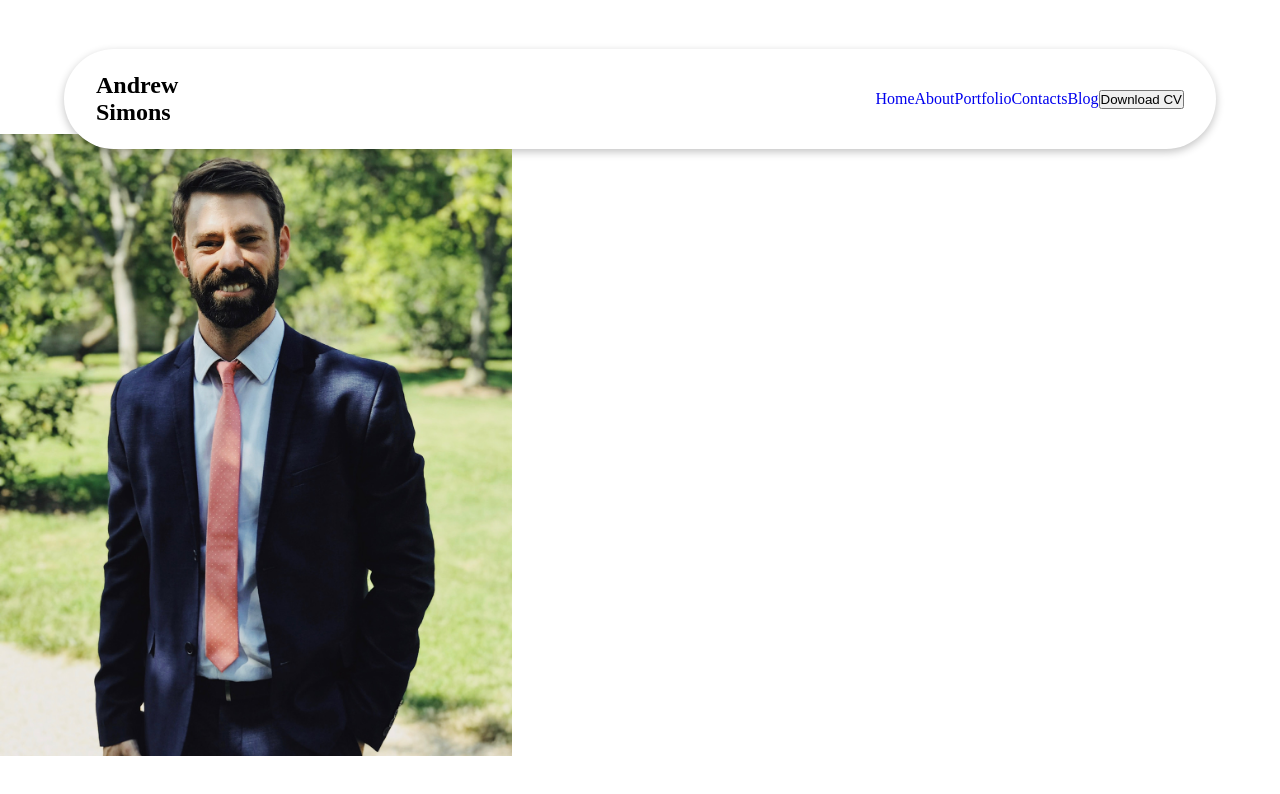
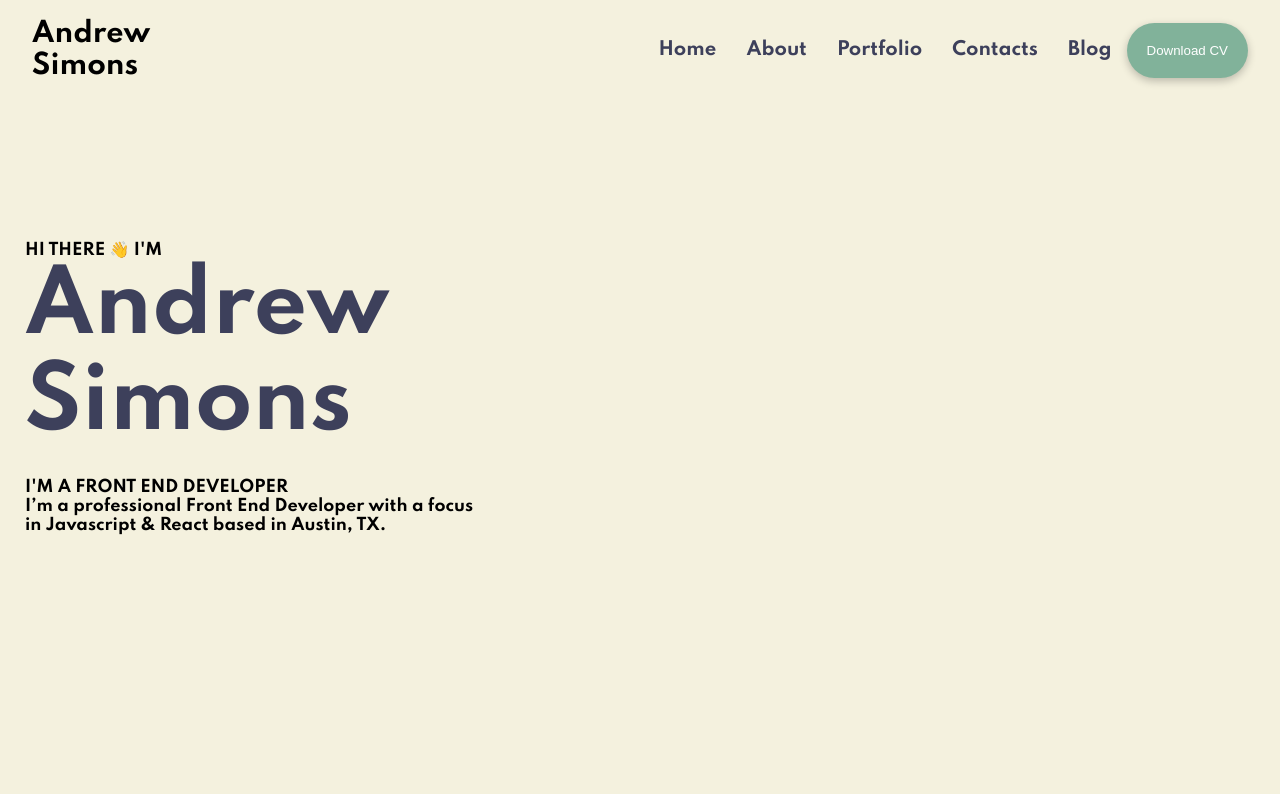
Before and after one commit to AndrewSimons3/devPortfolio, a React (Create React App) app: page / in a window 1280 px wide. Shown: the top 794 px of the page. Built offline with nearby package versions, Linux system fonts and the light colour scheme.

Commit message:
added hero page title summary nav

```diff
--- a/public/index.html
+++ b/public/index.html
@@ -15,6 +15,9 @@
       user's mobile device or desktop. See https://developers.google.com/web/fundamentals/web-app-manifest/
     -->
 		<link rel="manifest" href="%PUBLIC_URL%/manifest.json" />
+		<style>
+			@import url('https://fonts.googleapis.com/css2?family=Spartan:wght@700&display=swap');
+		</style>
 		<!--
       Notice the use of %PUBLIC_URL% in the tags above.
       It will be replaced with the URL of the `public` folder during the build.
--- a/src/components/Header.js
+++ b/src/components/Header.js
@@ -22,46 +22,58 @@ const Header = () => {
 					<li>
 						<a href='#'>Blog</a>
 					</li>
-					<button>Download CV</button>
+					<Button>Download CV</Button>
 				</ul>
 			</Nav>
-		</Container>
+			</Container>
+
 	);
 }
 
 const Container = styled.div`
-  height: 70px;
-  width: 100%;
-  display: flex;
-  align-items: center;
-  justify-content: center;
-  margin-top: 4rem;
-
-`
+	display: flex;
+	justify-content: center;
+`;
 
 const Nav = styled.nav`
-	width: 90%;
+	width: 100%;
 	height: 100px;
 	display: flex;
 	align-items: center;
 	padding: 2rem;
 	border-radius: 100px;
-	z-index: 100;
-	background-color: #fff;
-	box-shadow: rgba(0, 0, 0, 0.24) 0px 3px 8px;
 	position: fixed;
+	font-size: 18px;
 
 	ul {
-    width: 100%;
+		width: 100%;
 		display: flex;
-    justify-content: flex-end;
+		justify-content: flex-end;
+		align-items: center;
 		flex-direction: row;
 		list-style-type: none;
 	}
 
+	li {
+		padding: 0 15px;
+	}
+
 	a {
 		text-decoration: none;
+
+		color: #3d405b;
 	}
 `;
 
+const Button = styled.button`
+	text-decoration: none;
+	padding: 20px;
+	border-radius: 50px;
+	border: none;
+	background-color: #81b29a;
+	color: #fff;
+	cursor: pointer;
+	box-shadow: rgba(0, 0, 0, 0.24) 0px 3px 8px;
+`;
+
 export default Header;
--- a/src/components/Main.js
+++ b/src/components/Main.js
@@ -2,23 +2,62 @@ import React from 'react';
 import styled from 'styled-components';
 
 const Main = () => {
-  return (
-		<BgContainer>
-						<img src='../images/Andrew.jpeg' />
-		</BgContainer>
+	return (
+		<Container>
+			<HeroWrapper>
+				<HeroTextWrapper>
+					<Summary>Hi there 👋 I'm</Summary>
+					<Title>Andrew Simons</Title>
+					<Summary>I'm a Front End Developer</Summary>
+					<p>
+						I’m a professional Front End Developer with a focus in Javascript & React
+						based in Austin, TX.
+					</p>
+				</HeroTextWrapper>
+				<HeroImageWrapper>
+					<img alt='' />
+				</HeroImageWrapper>
+			</HeroWrapper>
+		</Container>
 	);
 };
 
-const BgContainer = styled.div`
-  img {
-    width: 40%;
-  }
+const Container = styled.div`
+	max-width: 1200px;
+	width: 100%;
 `;
 
+const HeroWrapper = styled.div`
+	display: flex;
+	justify-content: space-between;
+	flex-wrap: wrap;
+	align-items: center;
+	padding-bottom: 7rem;
+	position: relative;
+	margin: 20% 25px;
+`;
 
+const HeroTextWrapper = styled.div`
+	max-width: 40%;
+	overflow: hidden;
+`;
+
+const HeroImageWrapper = styled.div`
+
+`
 
 const Title = styled.h1`
-	color: #F4F1DE;
+	font-style: normal;
+	font-weight: 700;
+	font-size: 5.2rem;
+	line-height: 6rem;
+	margin-bottom: 1.6rem;
+	color: #3d405b;
+`;
+
+const Summary = styled.p`
+	text-transform: uppercase;
+}
 `;
 
 export default Main;
--- a/src/index.css
+++ b/src/index.css
@@ -3,3 +3,8 @@
   padding: 0;
   box-sizing: border-box;
 }
+
+body {
+  background-color: #F4F1DE;
+  font-family: 'Spartan', sans-serif;
+}
```
Lines whose indentation alone changed are shown as unchanged.
